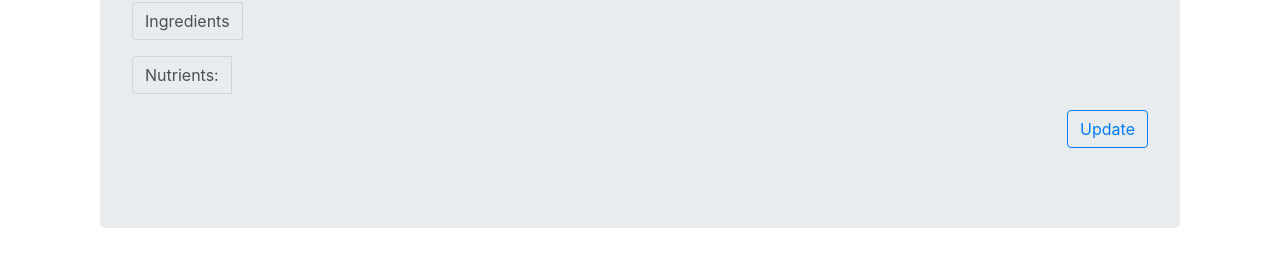
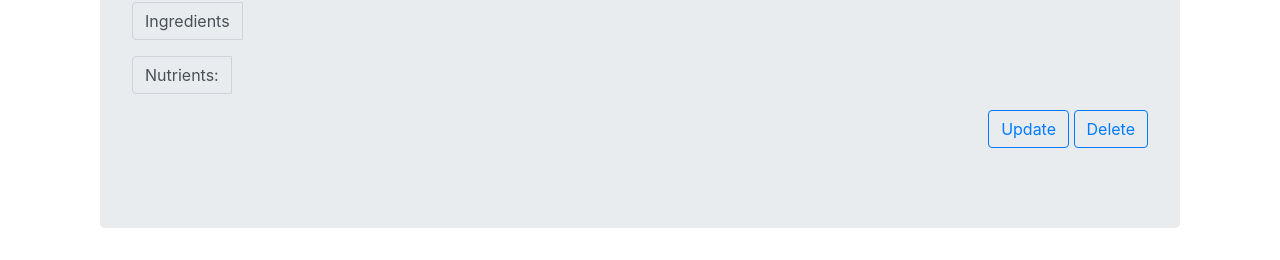
Before and after one commit to aysegulsari/SWE-573, a Django app: template accounts/templates/accounts/recipe_details.html in a window 1280 px wide. Shown: the part 710-970 px from the top of the page. Run offline with Django 3.2, Linux system fonts and the light colour scheme; the template is opened without the code that fills it, so the values that code supplies are empty; some libraries are stand-ins or nearby versions.

Commit message:
delete recipe funtionality is added

```diff
--- a/accounts/templates/accounts/recipe_details.html
+++ b/accounts/templates/accounts/recipe_details.html
@@ -88,10 +88,11 @@
 
       <div class="form-group row text-right">
         <div class="col-xl-12 col-lg-12 col-md-12 col-sm-12 col-12">
-          <input type="submit" class="btn btn-outline-primary" value="Update"></input>
+          <input type="submit" class="btn btn-outline-primary" name="Update" value="Update"></input>
+          <input type="submit" class="btn btn-outline-primary" name="Delete" value="Delete"></input>
         </div>
       </div>
-        </form>
+    </form>
   </div>
 </div>
 
```
Also changed, not shown: accounts/views.py (+6 -3 lines).
